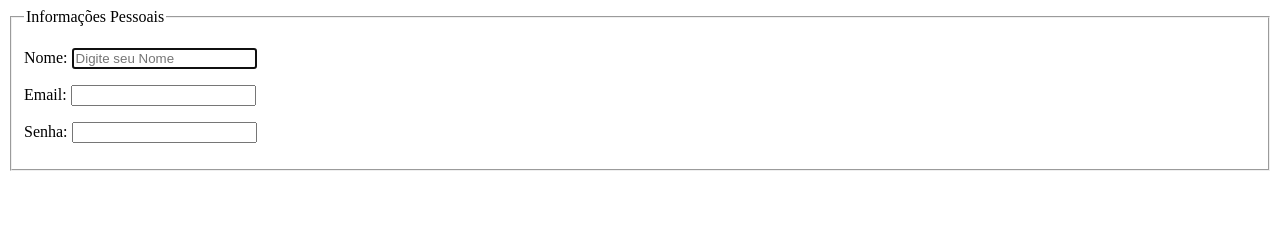
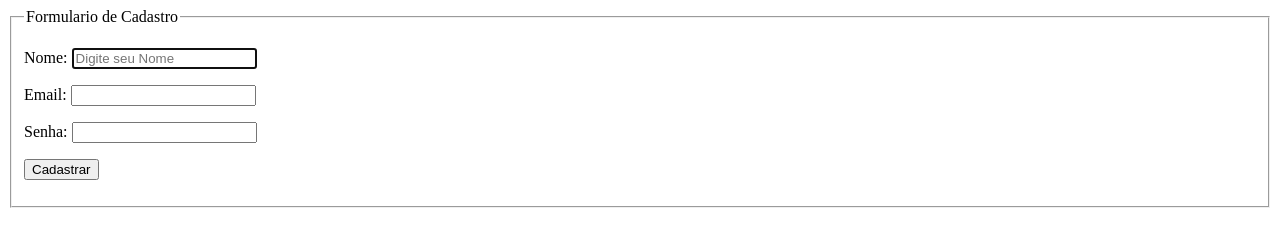
Before and after one commit to GomesVH/curso_ebac_frontend, a plain HTML site: page exercicio.html in a window 1280 px wide. Drawn offline with Linux system fonts and the light colour scheme.

Commit message:
Update exercicio.html

```diff
--- a/exercicio.html
+++ b/exercicio.html
@@ -7,7 +7,7 @@
 </head>
 <body>
     <fieldset>
-        <legend>Informações Pessoais</legend>
+        <legend>Formulario de Cadastro</legend>
     <p>
         <label for="nome">Nome:</label>
         <input  type="text"
@@ -35,6 +35,9 @@
 
         />
      </p>
-    </fieldset>
+     <p>
+        <button>Cadastrar</button>
+     </p>
+     </fieldset>
 </body>
 </html>
```
